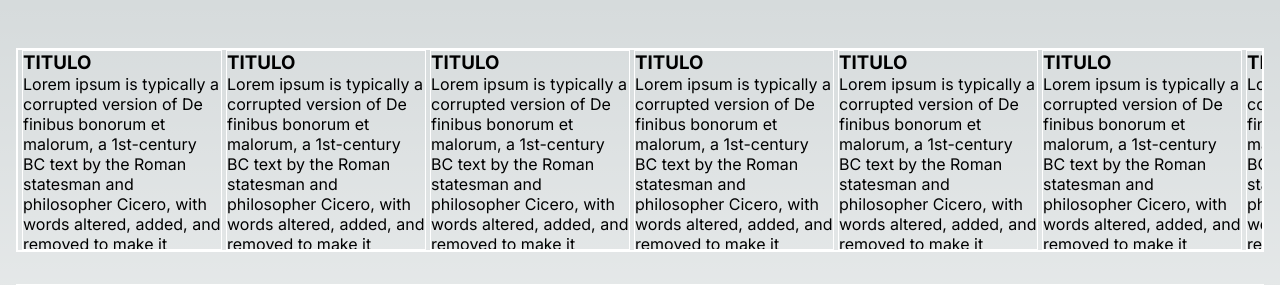
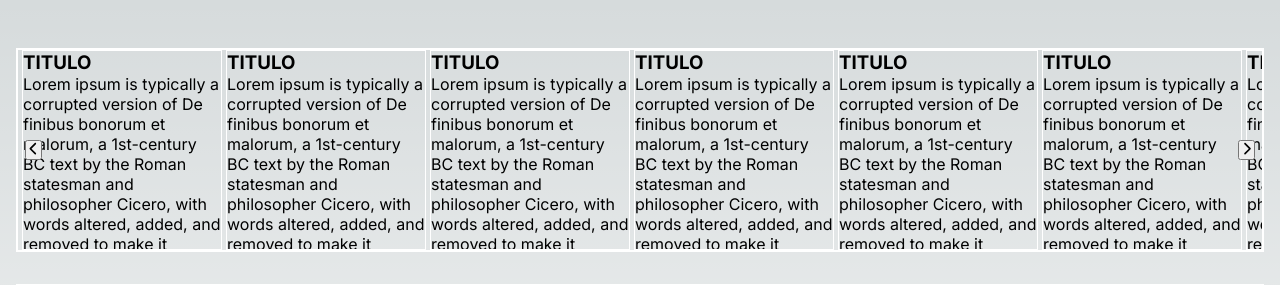
Before and after one commit to fabio2100/resume-2, a Next.js app: page / in a window 1280 px wide. Shown: the top 285 px of the page. Built offline with nearby package versions, Linux system fonts and the light colour scheme.

Commit message:
scroll horizontal functionando

```diff
--- a/package.json
+++ b/package.json
@@ -12,6 +12,7 @@
     "next": "14.2.3",
     "react": "^18",
     "react-custom-scrollbars-2": "^4.5.0",
-    "react-dom": "^18"
+    "react-dom": "^18",
+    "react-icons": "^5.2.1"
   }
 }
--- a/src/app/components/CardDisplayer.js
+++ b/src/app/components/CardDisplayer.js
@@ -1,9 +1,35 @@
+import { useRef, useState } from "react"
+import { FaCircleChevronLeft,FaCircleChevronRight,FaChevronLeft, FaChevronRight } from "react-icons/fa6";
+
 export default function CardDisplayer({children}){
+    const elementRef = useRef(null);
+    const [arrowDisable, setArrowDisable] = useState(true);
+
+    const handleHorizantalScroll = (element, speed, distance, step) => {
+        let scrollAmount = 0;
+        const slideTimer = setInterval(() => {
+          element.scrollLeft += step;
+          scrollAmount += Math.abs(step);
+          if (scrollAmount >= distance) {
+            clearInterval(slideTimer);
+          }
+          if (element.scrollLeft === 0) {
+            setArrowDisable(true);
+          } else {
+            setArrowDisable(false);
+          }
+        }, speed);
+      };
 
 
-    return (
-        <div className="cardDisplayer">
-            {children}
-        </div>
+    return (    <>
+            <div className="cardDisplayer" ref={elementRef}>
+                {children}
+                <button className="botonesScrollLeft" onClick={() => {handleHorizantalScroll(elementRef.current, 25, 100, -10);}}><FaChevronLeft/></button>
+                <button className="botonesScrollRigth" onClick={() => {handleHorizantalScroll(elementRef.current, 25, 100, 10);}}><FaChevronRight/></button>
+            </div>
+            <div>
+            </div>
+            </>
     )
 }
--- a/src/app/globals.css
+++ b/src/app/globals.css
@@ -117,6 +117,7 @@ a {
   border: solid white 2px;
   width : 100%;
   margin-top: 2em;
+  align-items: center;
 }
 
 .cardDisplayer::-webkit-scrollbar{
@@ -131,3 +132,13 @@ a {
   overflow-y: scroll;
   min-width: 200px;
 }
+
+.botonesScrollRigth{
+  position: absolute;
+  right: 25px;
+}
+
+.botonesScrollLeft{
+  position: fixed;
+  left: 25px;
+}
--- a/src/app/page.js
+++ b/src/app/page.js
@@ -2,7 +2,6 @@
 import styles from "./page.module.css";
 import MainCard from "./components/MainCard";
 import CardDisplayer from "./components/CardDisplayer";
-
 
 export default function Home() {
 
```
Also changed, not shown: 1 other file (tests, documents, lock files or other folders).
